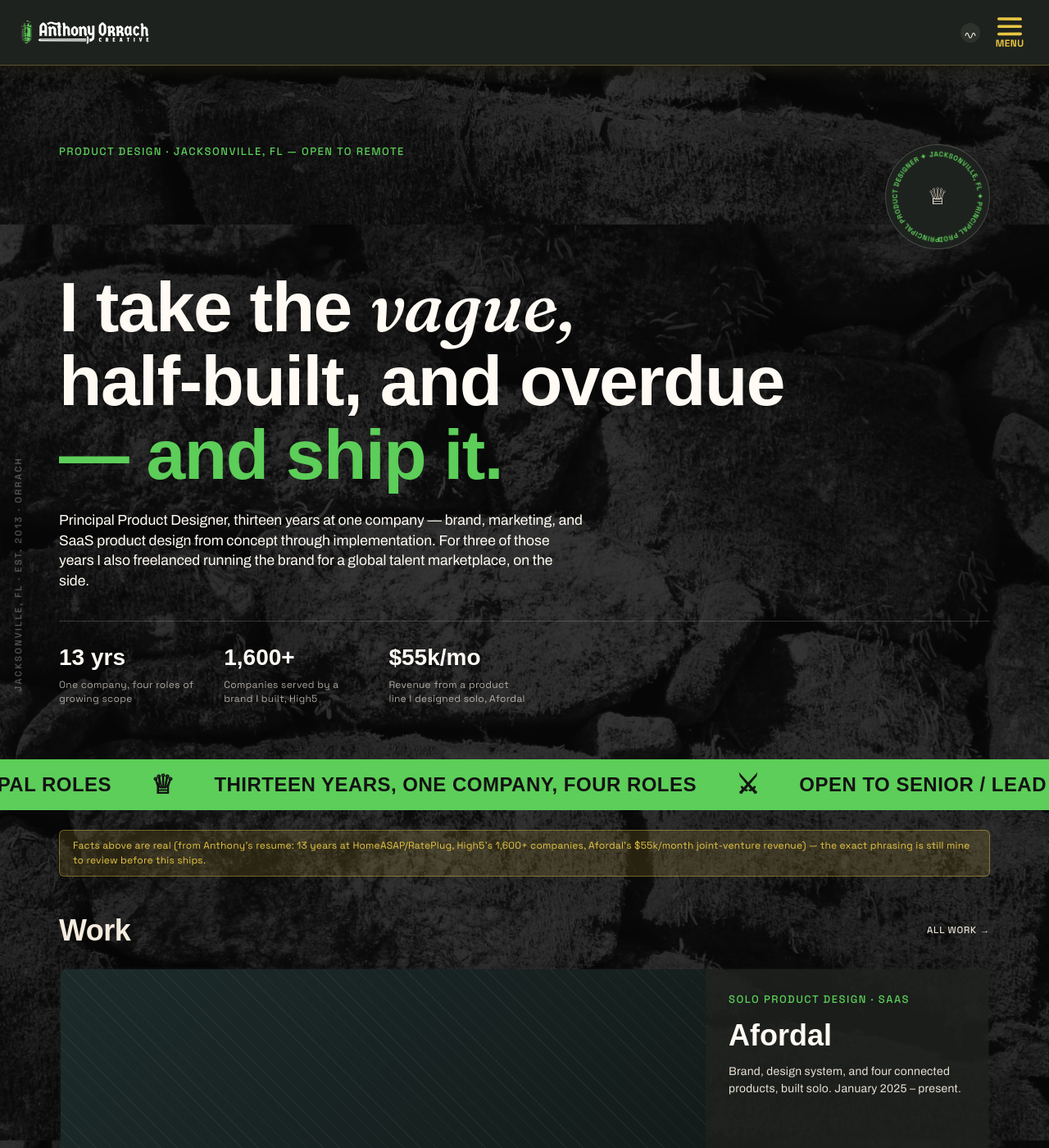
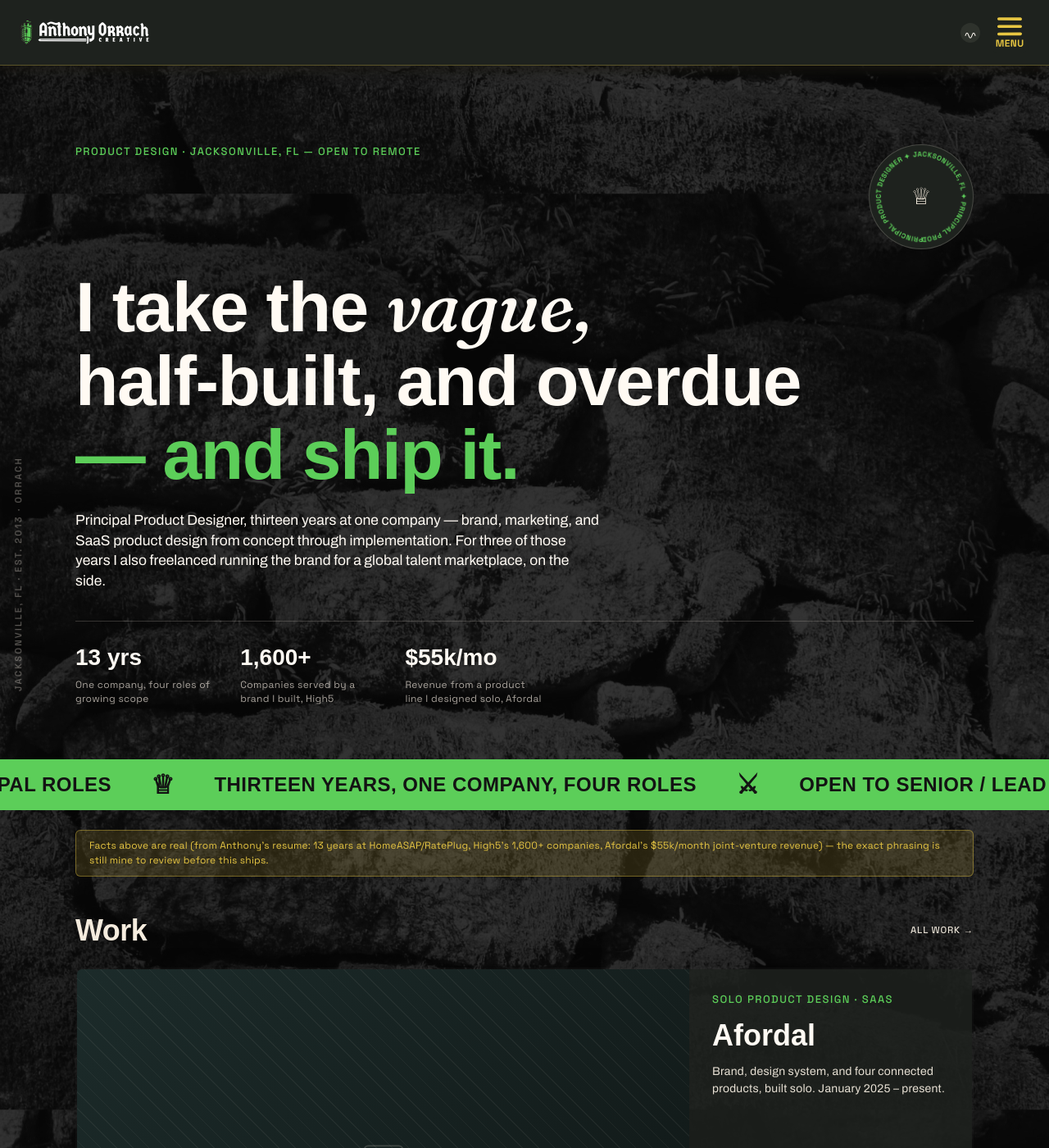
Before and after one commit to orrachcreative/orrachcreative.github.io, a Jekyll site: the page built from index.html, in a window 1280 px wide and 1400 px high. Shown: the whole window at 82% size. Built offline with Jekyll 4.4.1, drawn with Linux system fonts in a browser that asks for light colours; some web fonts are replaced.

Commit message:
Desktop gutters to 92px
Settling between the original 144px and the 72px tried just before it.
Ramp is now 92 / 48 (under 1080px) / 20 (mobile).

Co-Authored-By: Claude Opus 5 <noreply@anthropic.com>
Claude-Session: https://claude.ai/code/session_01MzSaLw8aaGzPaaBcGJvVrm

```diff
--- a/assets/css/style.css
+++ b/assets/css/style.css
@@ -67,7 +67,7 @@
 
   /* Layout */
   --content-max: 1152px;
-  --gutter-desktop: 72px;
+  --gutter-desktop: 92px;
   --gutter-mobile: 20px;
   --header-h: 80px;
   --radius: 8px;
```
